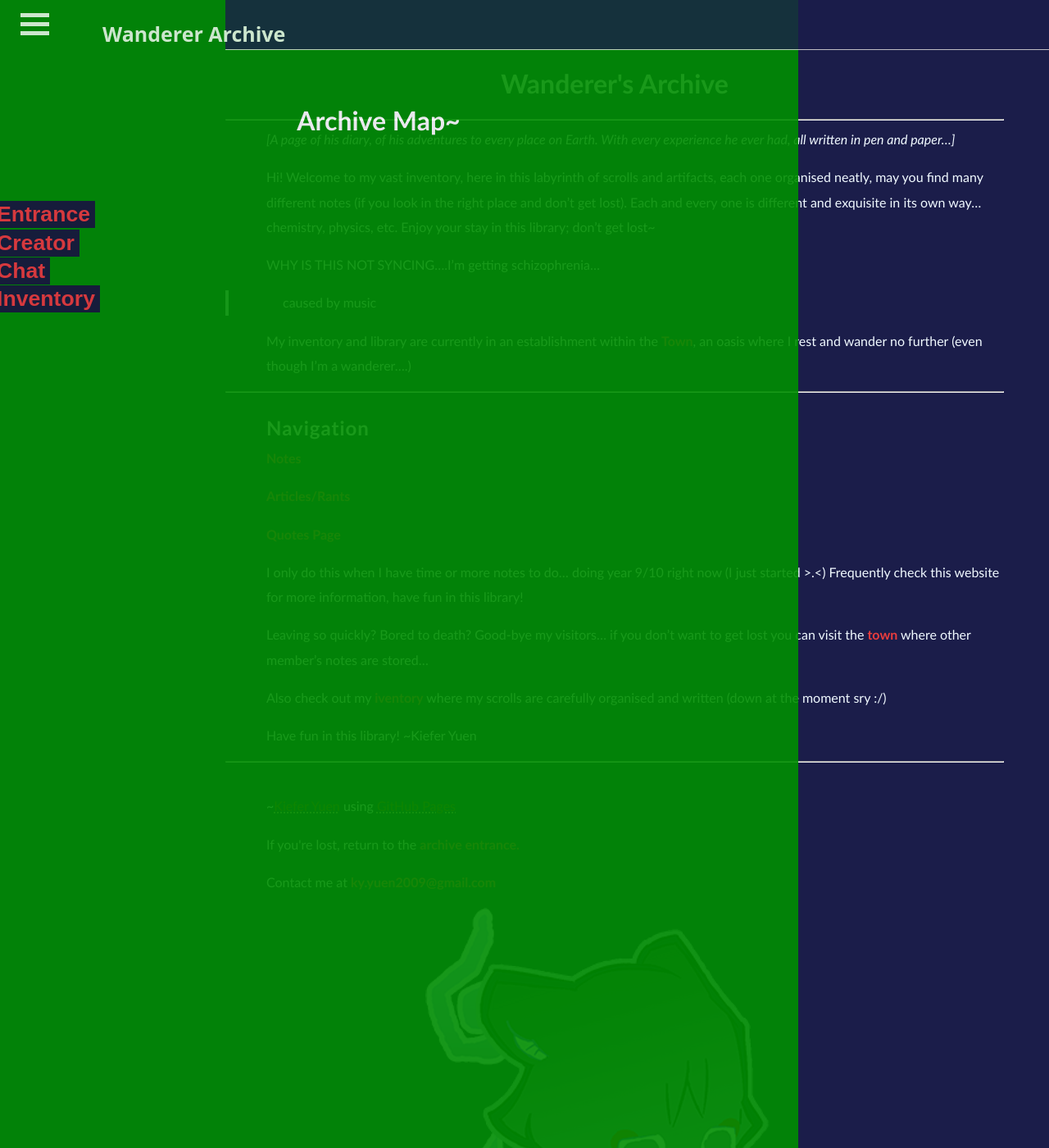
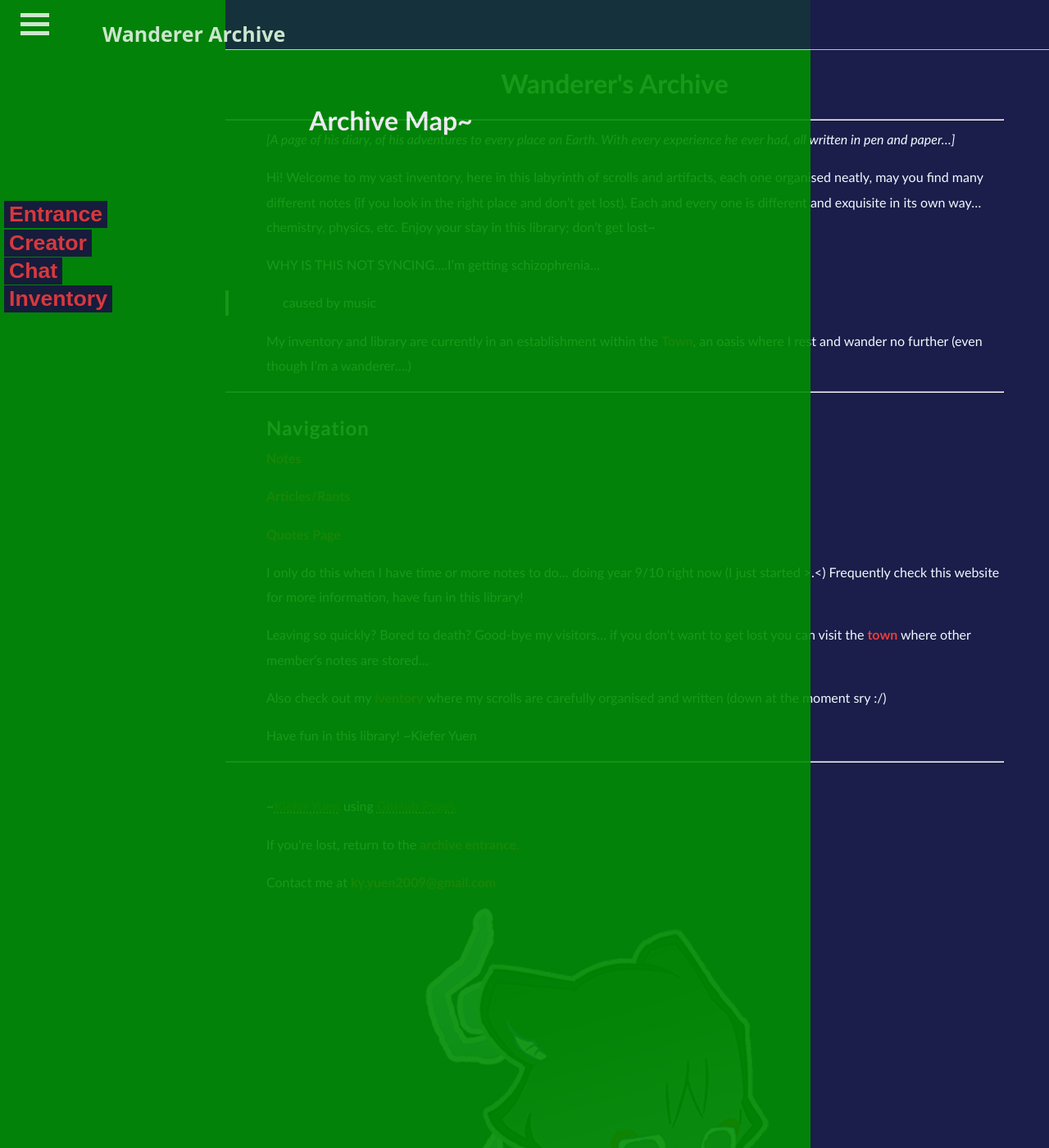
Before and after one commit to Rewind789/wanderer-archive, a Jekyll site: the page built from index.md, in a window 1280 px wide and 1400 px high. Shown: the whole window at 82% size. Built offline with Jekyll 4.4.1, drawn with Linux system fonts in a browser that asks for light colours; nearby versions of some CDN libraries; our own code applies the rules of GitHub Pages for plain Markdown files.

Commit message:
Update main.css

```diff
--- a/assets/css/main.css
+++ b/assets/css/main.css
@@ -29,9 +29,9 @@
 .nav {
   background-color: #171D3A;
   position: fixed;
-  width: 22%;
+  width: 20%;
   margin-top: 0px;
-  margin-left: -325px;
+  margin-left: -310px;
   height: 110%;
   transform: 0.5s;
   overflow: auto;
```
